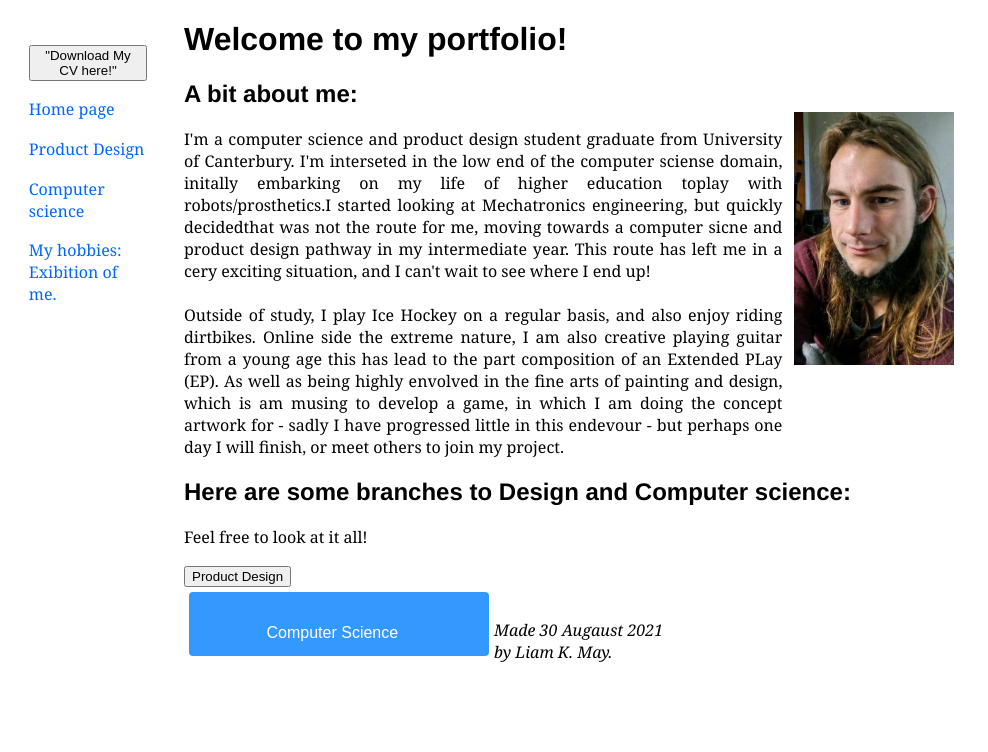
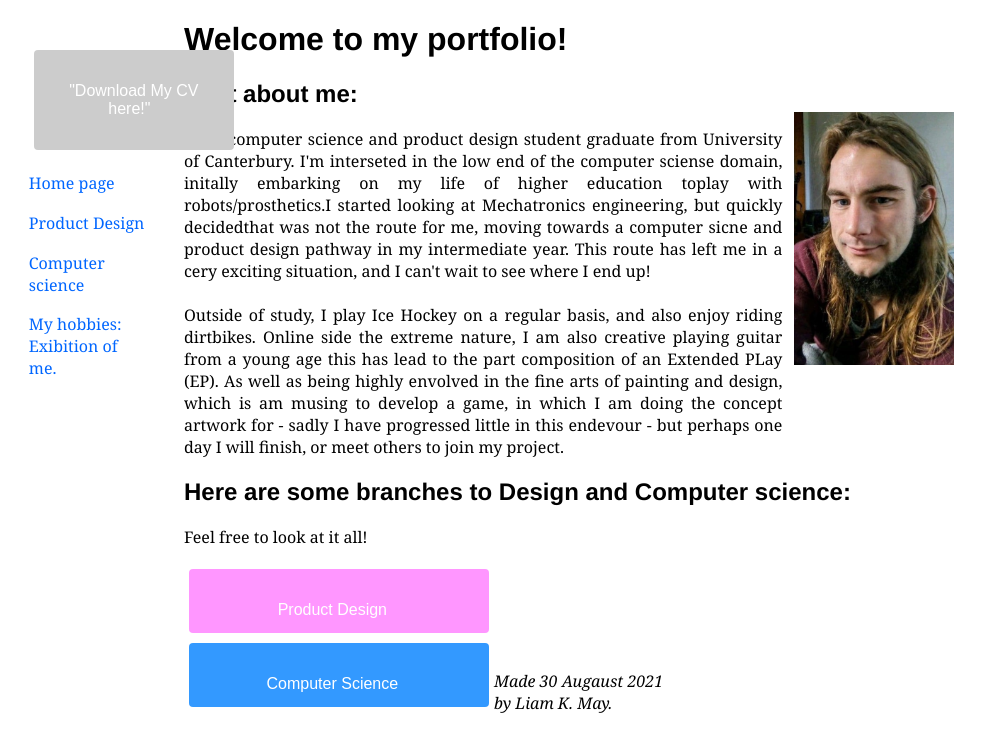
Before and after one commit to TheTriangleTrippa/Portfolio, a Jekyll site: the page built from index.html, in a window 1280 px wide. Shown: the top 752 px of the page, without its empty margins (0-988 px from the left). Built offline with Jekyll 4.4.1, drawn with Linux system fonts in a browser that asks for light colours.

Commit message:
Update profile.html

```diff
--- a/_includes/profile.html
+++ b/_includes/profile.html
@@ -11,7 +11,7 @@
      <li><a>
        <div class="cv-dl-button">
           <form action="https://raw.githubusercontent.com/TheTriangleTrippa/Portfolio/ac819119422470eb97b80d42b2e75e590597b502/LIAM%20MAY%20CV%202020%201.pdf" method="get" target="_blank" >
-            <button class="downloader" style="vertical-align:middle"><span>"Download My CV here!"</span>
+            <button class="button" style="vertical-align:middle"><span>"Download My CV here!"</span>
             </button>
           </form>
         </div>
@@ -45,9 +45,9 @@ one day I will finish, or meet others to join my project.
 <h2 class="exploration">Here are some branches to Design and Computer science:</h2>
   <p>Feel free to look at it all!
 
-<div class="sci-button">
+<div class="prod-button">
   <form action="https://thetriangletrippa.github.io/Portfolio/ProdDesign.html" method="get" target="_blank">
-      <button class="button.prod" style="vertical-align:middle"><span>Product Design </span> </button>
+      <button class="button" style="vertical-align:middle"><span>Product Design </span> </button>
   </form>
 </div>
 
```
